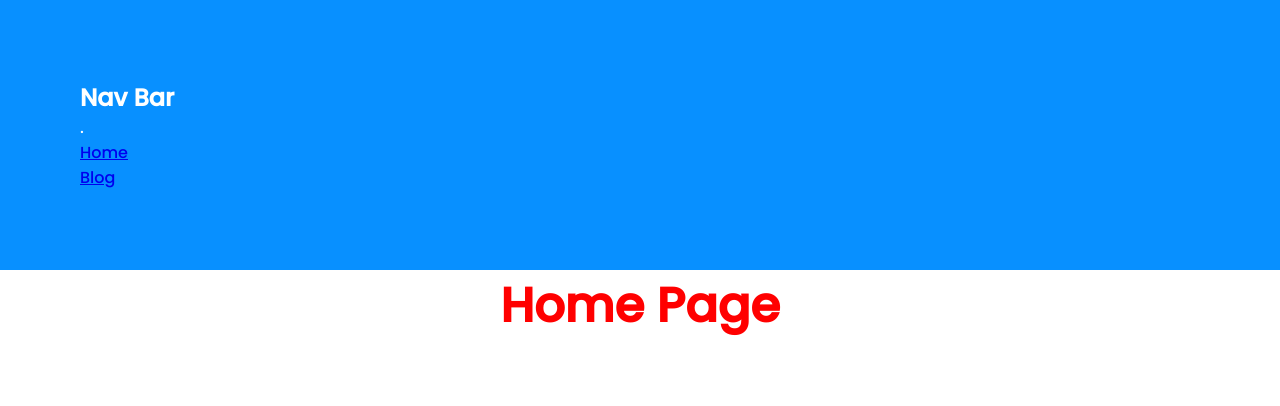
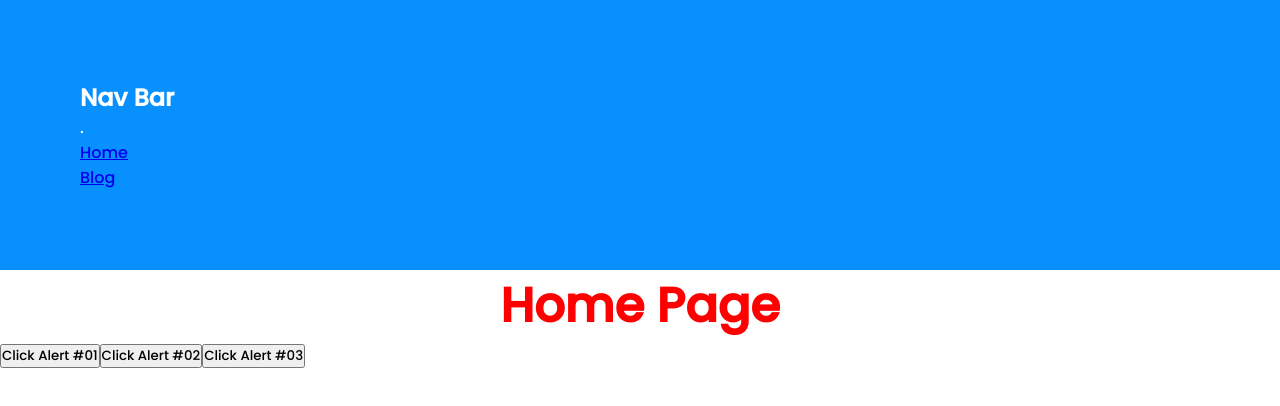
Before and after one commit to DuminduBandara/ReactJS, a React (Create React App) app: page / in a window 1280 px wide. Shown: the top 406 px of the page. Built offline with nearby package versions, Linux system fonts and the light colour scheme.

Commit message:
home updated

```diff
--- a/src/Home.js
+++ b/src/Home.js
@@ -1,4 +1,17 @@
 const Home = () =>{
+
+    const clickButton = () =>{
+        alert("Hello React Js");
+    }
+
+    const clickAgain = (name) => {
+        alert("Hello " + name);
+    }
+
+    const clickEvent = (name,e) => {
+        alert("Event: " + e.target, "Object: " + name);
+    }
+
     return(
         <div className="home">
             <h1 style={{
@@ -6,6 +19,9 @@ const Home = () =>{
                 fontSize: "3rem",
                 textAlign: "center"
             }}>Home Page</h1>
+            <button onClick={clickButton}>Click Alert #01</button>
+            <button onClick={() => clickAgain("React")}>Click Alert #02</button>
+            <button onClick={(e) => clickEvent("Python",e)}>Click Alert #03</button>
         </div>
     );
 }
```
